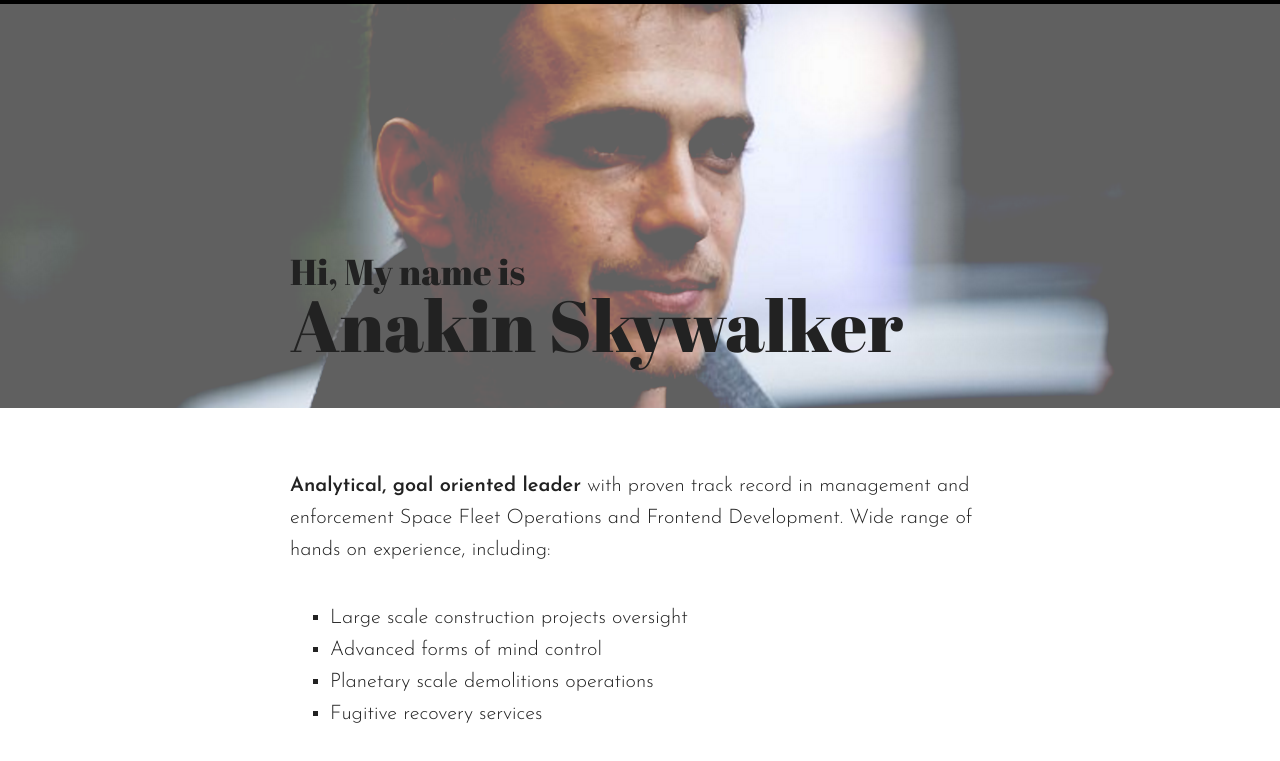
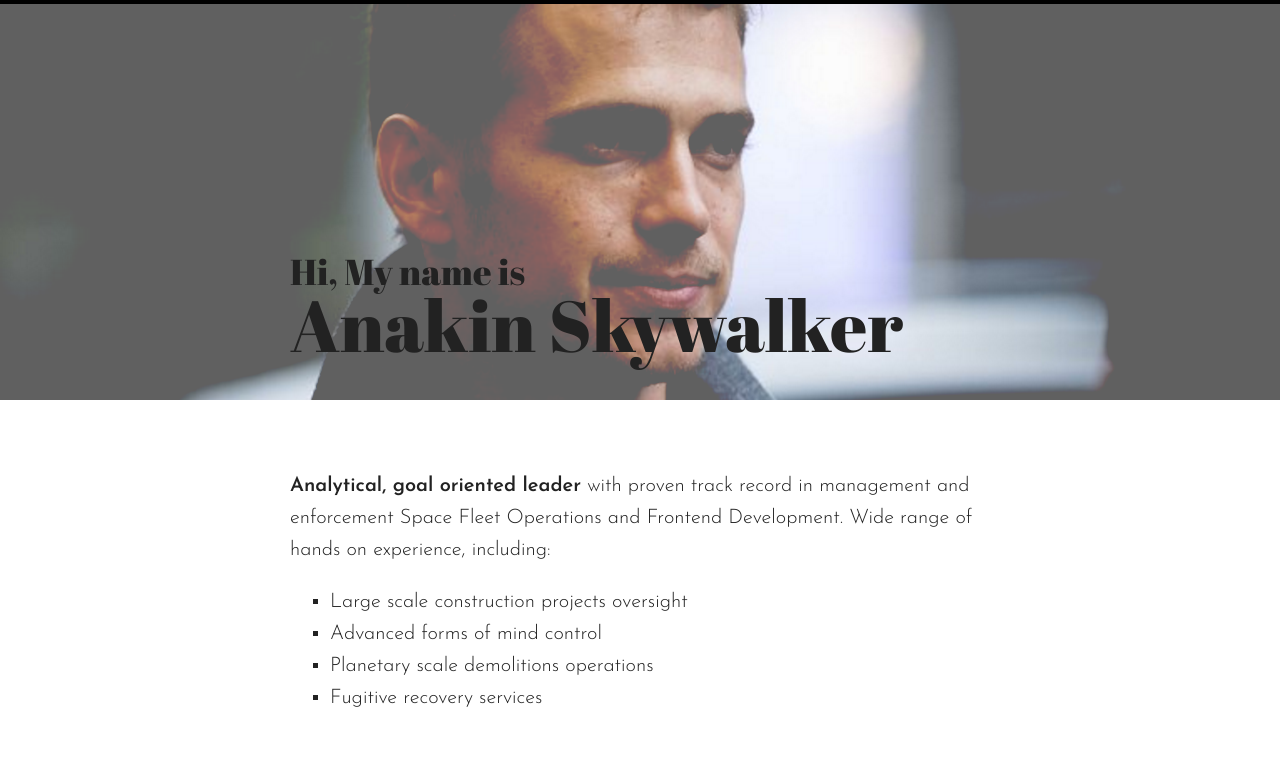
Before and after one commit to endreujhelyi/endreujhelyi, a plain HTML site: page week-01/day-4/CV/index.html in a window 1280 px wide. Shown: the top 761 px of the page. Drawn offline with Linux system fonts and the light colour scheme.

Commit message:
CV Done2

```diff
--- a/week-01/day-4/CV/css/style.css
+++ b/week-01/day-4/CV/css/style.css
@@ -10,10 +10,11 @@ body {
 }
 
 header {
-  position: relative;
-  width: 1280px;
-  height: 400px;
-  margin: 0 auto;
+  background-image: url("../img/cover_photo.png");
+  background-size: cover;
+  background-position: center;
+  background-repeat: no-repeat;
+  padding: 240px 0 35px;
   border-top: 4px solid #000;
   margin-bottom: 70px;
 }
@@ -26,12 +27,12 @@ h1, h2, h3 {
 
 h1 {
   font-family: "Abril Fatface", cursive, serif;
-  position: absolute;
+  width: 700px;
   color: #222;
   line-height: 1.5em;
   font-size: 36px;
-  top: 240px;
-  left: 290px;
+  margin: 0 auto;
+  padding-top: 0;
 }
 
 h1 span {
@@ -135,6 +136,10 @@ img {
   font-size: 20px;
 }
 
+.first-content p {
+  margin-bottom: 1em;
+}
+
 .quote2 {
   margin-top: 50px;
 }
--- a/week-01/day-4/CV/index.html
+++ b/week-01/day-4/CV/index.html
@@ -19,7 +19,7 @@
     <h1>Hi, My name is<br>
     <span>Anakin Skywalker</span></h1>
 
-    <img src="img/cover_photo.png" alt="Anakin Skywalker" />
+    <!-- <img src="img/cover_photo.png" alt="Anakin Skywalker" /> -->
   </header>
 
   <div class="container">
```
